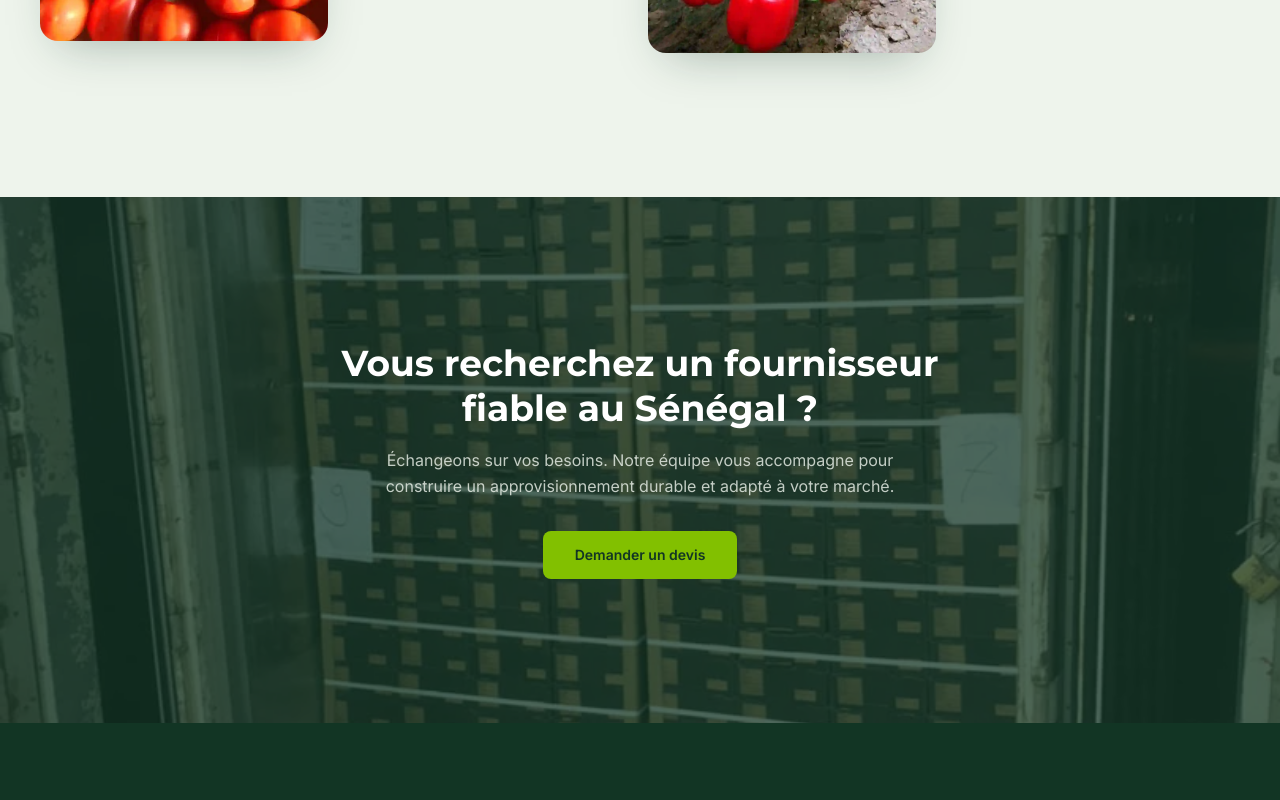
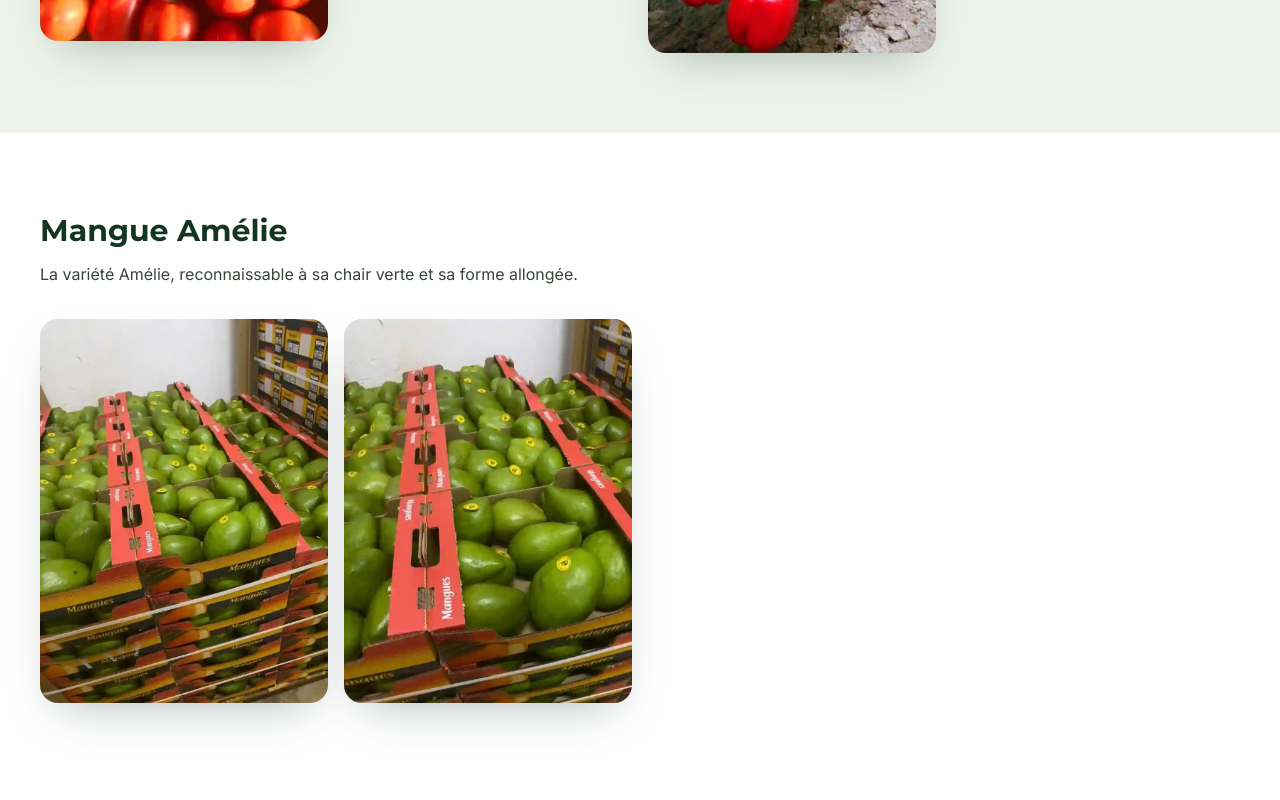
Before and after one commit to bn710024-droid/ibl-primeurs, a React (Vite) app: page /galerie in a window 1280 px wide. Shown: the part 6980-7780 px from the top of the page. Built offline with nearby package versions, Linux system fonts and the light colour scheme.

Commit message:
feat: photo mangue Amélie sur le produit Mangue + nouvelle catégorie galerie
- La fiche produit "Mangue" utilise désormais la photo de la variété
  Amélie (chair verte, forme allongée), variété ajoutée à la liste
- Nouvelle catégorie "Mangue Amélie" dans la Galerie (2 photos)

```diff
--- a/src/pages/GalleryPage.tsx
+++ b/src/pages/GalleryPage.tsx
@@ -43,6 +43,8 @@ import legumeTomate03 from '../assets/images/gallery-tomate-03.webp'
 import legumeTomate04 from '../assets/images/gallery-tomate-04.webp'
 import legumePoivron01 from '../assets/images/gallery-poivron-01.webp'
 import legumeAubergine01 from '../assets/images/gallery-aubergine-01.webp'
+import mangueAmelie01 from '../assets/images/page-produits-mangue-amelie.webp'
+import mangueAmelie02 from '../assets/images/gallery-mangue-amelie-02.webp'
 import coverPhoto from '../assets/images/cover-apropos-mangotree.webp'
 
 interface GalleryImage {
@@ -62,6 +64,7 @@ const CATEGORY_DESCRIPTIONS: Record<string, string> = {
   'Maroc': "Nos mangues préparées et conditionnées pour l'export vers le marché marocain.",
   'Ananas': "Nos ananas de Côte d'Ivoire, récoltés et conditionnés avec soin pour l'export.",
   'Légumes': 'Tomates, aubergines et poivrons cultivés par nos producteurs partenaires.',
+  'Mangue Amélie': 'La variété Amélie, reconnaissable à sa chair verte et sa forme allongée.',
 }
 
 const IMAGES: GalleryImage[] = [
@@ -104,6 +107,8 @@ const IMAGES: GalleryImage[] = [
   { src: legumeTomate04, alt: 'Tomates en cours de maturation en serre', category: 'Légumes', width: 720, height: 1280 },
   { src: legumePoivron01, alt: 'Poivrons rouges cultivés par nos producteurs partenaires', category: 'Légumes', width: 1063, height: 990 },
   { src: legumeAubergine01, alt: 'Aubergines en cours de récolte', category: 'Légumes', width: 520, height: 1152 },
+  { src: mangueAmelie01, alt: 'Cartons de mangues variété Amélie', category: 'Mangue Amélie', width: 810, height: 1080 },
+  { src: mangueAmelie02, alt: 'Mangues Amélie triées en carton', category: 'Mangue Amélie', width: 810, height: 1080 },
 ]
 
 const CATEGORIES = Array.from(new Set(IMAGES.map((image) => image.category))).map((category) => ({
--- a/src/pages/ProductsPage.tsx
+++ b/src/pages/ProductsPage.tsx
@@ -2,7 +2,7 @@ import { Link } from 'react-router-dom'
 import PageHero from '../components/PageHero'
 import CTA from '../components/CTA'
 import manguePhoto from '../assets/images/page-produits-mangue.webp'
-import manguePalettePhoto from '../assets/images/gallery-maroc-mangue-07.webp'
+import mangueAmeliePhoto from '../assets/images/page-produits-mangue-amelie.webp'
 import haricotVertPhoto from '../assets/images/page-produits-haricot-vert.webp'
 import gomboPhoto from '../assets/images/page-produits-gombo.webp'
 import pimentPhoto from '../assets/images/page-produits-piment.webp'
@@ -19,11 +19,11 @@ import { useSEO } from '../lib/useSEO'
 const PRODUCTS = [
   {
     name: 'Mangue',
-    photo: manguePalettePhoto,
+    photo: mangueAmeliePhoto,
     tagline: 'Une mangue reconnue pour sa qualité et sa tenue au transport.',
     description: 'Nos mangues sont soigneusement sélectionnées et préparées pour répondre aux exigences des marchés internationaux, avec une attention particulière portée à la fraîcheur, au calibre et à la présentation.',
     meta: [
-      { label: 'Variétés disponibles', value: 'Kent • Keitt • Springfields • Palmers • Osteen' },
+      { label: 'Variétés disponibles', value: 'Kent • Keitt • Springfields • Palmers • Osteen • Amélie' },
       { label: 'Origine', value: "Sénégal, Burkina Faso, Mali, Côte d'Ivoire" },
       { label: 'Disponibilité', value: 'Mars – Août' },
     ],
```
Also changed, not shown: src/assets/images/gallery-mangue-amelie-02.webp (added), src/assets/images/page-produits-mangue-amelie.webp (added).
